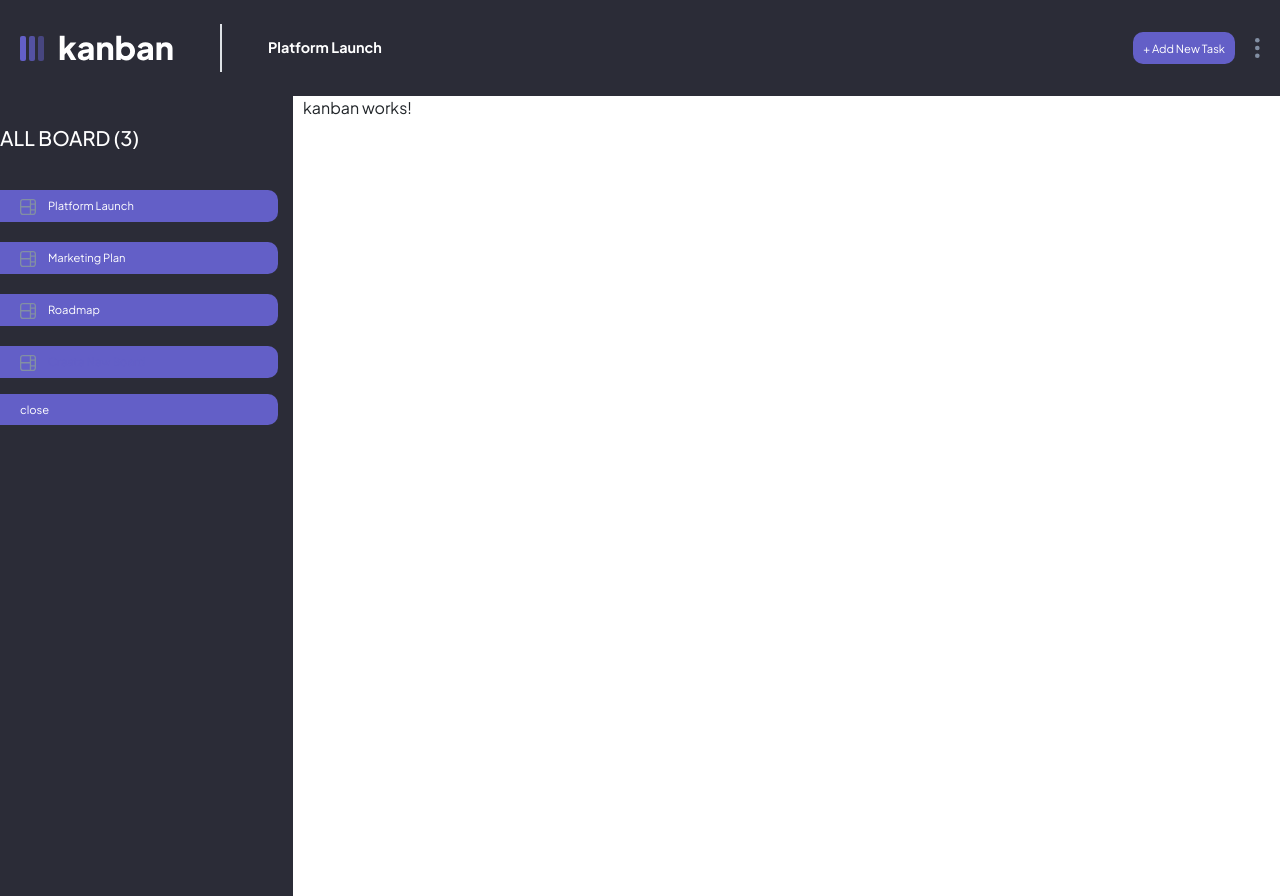
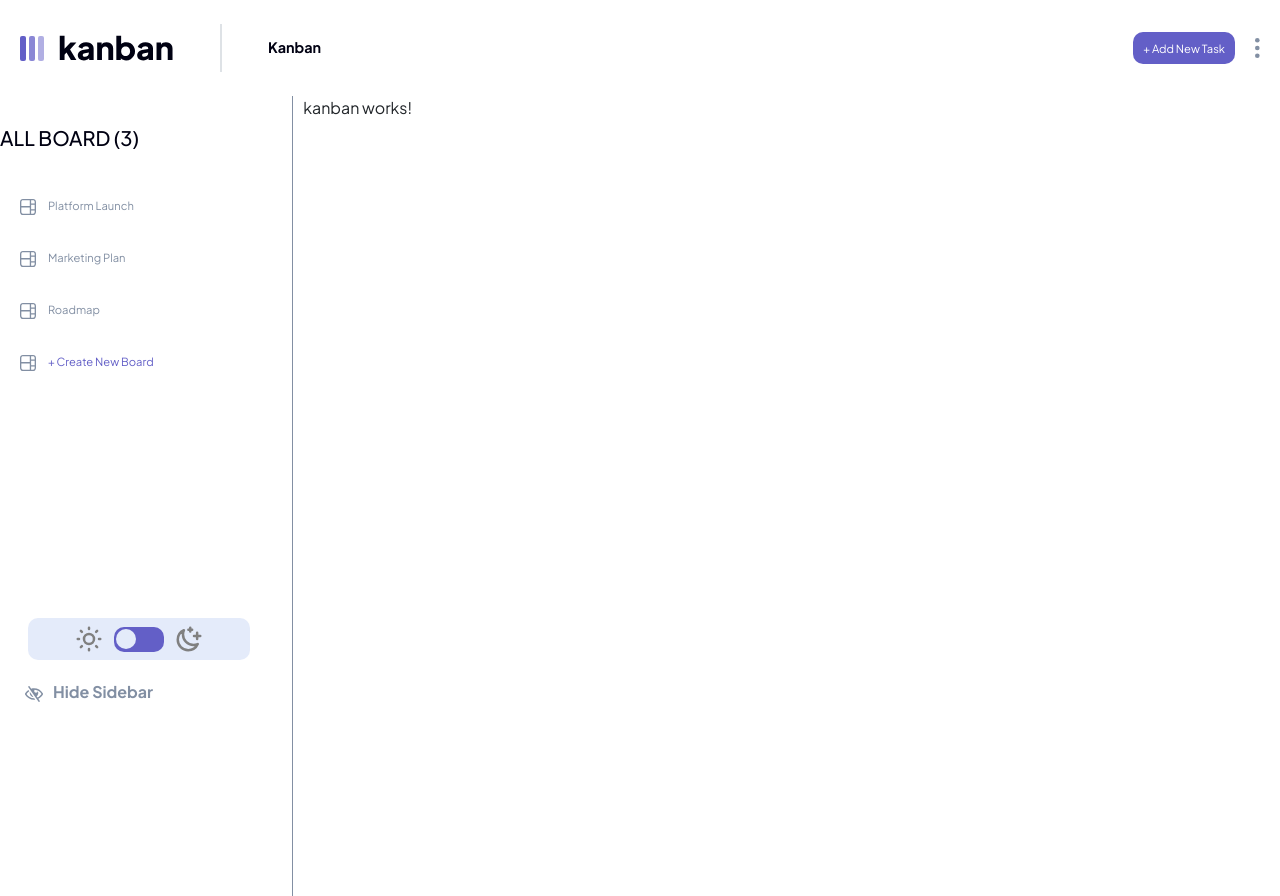
Before and after one commit to Ctato1/kanban-task, an Angular app: page /kanban in a window 1280 px wide. Built offline with nearby package versions, Linux system fonts and the light colour scheme.

Commit message:
add sidebar function

```diff
--- a/src/app/app.component.css
+++ b/src/app/app.component.css
@@ -14,6 +14,7 @@
 /* Sidebar styles */
 .sidebar {
   width: 30%;
+  border-right: 1px solid var(--paragraph-color);
   height: 100vh; /* Full height of the viewport */
   background: var(--header-bg);
   box-sizing: border-box;
@@ -113,6 +114,7 @@
     width: 100%;
     height: auto;
     position: static;
+    border-right: 0px solid transparent;
   }
 
   .main {
--- a/src/app/header/header.component.html
+++ b/src/app/header/header.component.html
@@ -9,7 +9,7 @@
   </svg>
   <div class="border"></div>
   <nav>
-    <h3>Platform Launch
+    <h3>{{ kanbanName || "Kanban" }}
       <svg xmlns="http://www.w3.org/2000/svg" width="9" height="7" viewBox="0 0 9 7" fill="none" (click)="toggleSidebar()">
         <path d="M1 1L5 5L9 1" stroke="#635FC7" stroke-width="2"/>
       </svg>
--- a/src/app/header/header.component.ts
+++ b/src/app/header/header.component.ts
@@ -1,17 +1,24 @@
 import {Component, OnInit} from '@angular/core';
 import {BoardsService} from "../../shared/boards.service";
+import {ActivatedRoute, Router} from "@angular/router";
 
 @Component({
   selector: 'app-header',
   templateUrl: './header.component.html',
   styleUrl: './header.component.css'
 })
-export class HeaderComponent{
+export class HeaderComponent implements OnInit{
 
-  constructor(private boardsService:BoardsService) {
+  kanbanName!:string;
+  constructor(private boardsService:BoardsService,private route:ActivatedRoute,private router:Router) {
   }
   toggleSidebar(){
     this.boardsService.toggleSidebar();
   }
+  ngOnInit() {
+    this.boardsService.route.subscribe(name=>{
+      this.kanbanName = name;
+    })
+  }
 
 }
--- a/src/app/kanban/name/name.component.ts
+++ b/src/app/kanban/name/name.component.ts
@@ -1,10 +1,20 @@
-import { Component } from '@angular/core';
+import {Component, OnInit} from '@angular/core';
+import {ActivatedRoute, Route} from "@angular/router";
+import {BoardsService} from "../../../shared/boards.service";
 
 @Component({
   selector: 'app-name',
   templateUrl: './name.component.html',
   styleUrl: './name.component.css'
 })
-export class NameComponent {
+export class NameComponent implements OnInit{
 
+  constructor(private boardsService: BoardsService,private route:ActivatedRoute) {
+  }
+
+  ngOnInit() {
+    this.route.params.subscribe(res=> {
+      this.boardsService.route.next(res['name'])
+    })
+  }
 }
--- a/src/app/sidebar/sidebar.component.css
+++ b/src/app/sidebar/sidebar.component.css
@@ -1,10 +1,10 @@
 nav {
   padding-right: 15px;
-  color: var(--title-color);
 }
 
 nav h5 {
   padding-top: 30px;
+  color: var(--title-color);
 }
 
 ul {
@@ -24,9 +24,11 @@ li {
   padding-bottom: 7px;
   border-bottom-right-radius: 10px;
   border-top-right-radius: 10px;
+  color: var(--paragraph-color);
 }
-li{
-  background: var(--main-bg);
+li.active{
+  background: var(--main-bg) !important;
+  color: #fff;
 }
 li svg{
   margin-right: 10px;
@@ -35,6 +37,56 @@ ul li:last-child {
   color: var(--main-bg);
 }
 
+.theme-controller{
+  display: flex;
+  align-items: center;
+  justify-content: center;
+  gap: 10px;
+  width: 80%;
+  background: var(--secondary-bg);
+  margin: 30vh auto 0 auto;
+  padding: 6px;
+  border-radius: 10px;
+}
+.theme-controller svg{
+  width: 30px;
+  height: 30px;
+}
+.input-mask{
+  width: 50px;
+  height: 25px;
+  background: var(--main-bg);
+  border-radius: 10px;
+  padding: 2px;
+  cursor: pointer;
+  position: relative;
+}
+.toggle-button{
+  width: 20px;
+  height: 20px;
+  border-radius: 50%;
+  background-color: #E4EBFA;
+  position: absolute;
+  transition: 1.2s ease-in-out;
+}
+.toggle-button.active{
+  position: absolute;
+  top: 2px;
+  right: 2px !important;;
+}
+
+.sidebar-control{
+  cursor: pointer;
+  padding-left: 25px;
+  margin-top: 20px;
+  margin-bottom: 20px;
+}
+.sidebar-control span{
+  margin-left: 10px;
+  color: var(--paragraph-color);
+  font-weight: 700;
+}
+
 @media screen and (min-width: 375px) {
   /*li {*/
   /*  font-size: 1.2rem;*/
--- a/src/app/sidebar/sidebar.component.html
+++ b/src/app/sidebar/sidebar.component.html
@@ -1,7 +1,7 @@
 <nav>
   <h5>ALL BOARD ({{ boards.length }})</h5>
   <ul>
-    <li *ngFor="let name of boards;">
+    <li *ngFor="let name of boards;" (click)="navigateRouter(name)" [class.active]="name == currentBoard">
       <svg xmlns="http://www.w3.org/2000/svg" width="16" height="16" viewBox="0 0 16 16" fill="none">
         <path fill-rule="evenodd" clip-rule="evenodd"
               d="M0.846133 0.846133C0.304363 1.3879 0 2.12271 0 2.88889V13.1111C0 13.8773 0.304363 14.6121 0.846133 15.1538C1.3879 15.6957 2.12271 16 2.88889 16H13.1111C13.8773 16 14.6121 15.6957 15.1538 15.1538C15.6957 14.6121 16 13.8773 16 13.1111V2.88889C16 2.12271 15.6957 1.3879 15.1538 0.846133C14.6121 0.304363 13.8773 0 13.1111 0H2.88889C2.12271 0 1.3879 0.304363 0.846133 0.846133ZM1.33333 13.1111V8.44448H9.77781V14.6667H2.88889C2.03022 14.6667 1.33333 13.9698 1.33333 13.1111ZM9.77781 7.11111V1.33333H2.88889C2.47633 1.33333 2.08067 1.49723 1.78895 1.78895C1.49723 2.08067 1.33333 2.47633 1.33333 2.88889V7.11111H9.77781ZM11.1111 5.77778H14.6667V10.2222H11.1111V5.77778ZM14.6667 11.5555H11.1111V14.6667H13.1111C13.5236 14.6667 13.9194 14.5028 14.2111 14.2111C14.5028 13.9194 14.6667 13.5236 14.6667 13.1111V11.5555ZM14.6667 2.88889V4.44445H11.1111V1.33333H13.1111C13.5236 1.33333 13.9194 1.49723 14.2111 1.78895C14.5028 2.08067 14.6667 2.47633 14.6667 2.88889Z"
@@ -15,7 +15,39 @@
               d="M0.846133 0.846133C0.304363 1.3879 0 2.12271 0 2.88889V13.1111C0 13.8773 0.304363 14.6121 0.846133 15.1538C1.3879 15.6957 2.12271 16 2.88889 16H13.1111C13.8773 16 14.6121 15.6957 15.1538 15.1538C15.6957 14.6121 16 13.8773 16 13.1111V2.88889C16 2.12271 15.6957 1.3879 15.1538 0.846133C14.6121 0.304363 13.8773 0 13.1111 0H2.88889C2.12271 0 1.3879 0.304363 0.846133 0.846133ZM1.33333 13.1111V8.44448H9.77781V14.6667H2.88889C2.03022 14.6667 1.33333 13.9698 1.33333 13.1111ZM9.77781 7.11111V1.33333H2.88889C2.47633 1.33333 2.08067 1.49723 1.78895 1.78895C1.49723 2.08067 1.33333 2.47633 1.33333 2.88889V7.11111H9.77781ZM11.1111 5.77778H14.6667V10.2222H11.1111V5.77778ZM14.6667 11.5555H11.1111V14.6667H13.1111C13.5236 14.6667 13.9194 14.5028 14.2111 14.2111C14.5028 13.9194 14.6667 13.5236 14.6667 13.1111V11.5555ZM14.6667 2.88889V4.44445H11.1111V1.33333H13.1111C13.5236 1.33333 13.9194 1.49723 14.2111 1.78895C14.5028 2.08067 14.6667 2.47633 14.6667 2.88889Z"
               fill="#828FA3"/>
       </svg>
-      Create New Board</li>
+      + Create New Board
+    </li>
   </ul>
-  <li (click)="toggleSidebar()">close</li>
+
+
+  <div  class="theme-controller">
+    <svg viewBox="0 0 24 24" fill="none" xmlns="http://www.w3.org/2000/svg">
+      <g id="SVGRepo_bgCarrier" stroke-width="0"></g>
+      <g id="SVGRepo_tracerCarrier" stroke-linecap="round" stroke-linejoin="round"></g>
+      <g id="SVGRepo_iconCarrier">
+        <path
+          d="M12 3V4M12 20V21M4 12H3M6.31412 6.31412L5.5 5.5M17.6859 6.31412L18.5 5.5M6.31412 17.69L5.5 18.5001M17.6859 17.69L18.5 18.5001M21 12H20M16 12C16 14.2091 14.2091 16 12 16C9.79086 16 8 14.2091 8 12C8 9.79086 9.79086 8 12 8C14.2091 8 16 9.79086 16 12Z"
+          stroke="#808080" stroke-width="2" stroke-linecap="round" stroke-linejoin="round"></path>
+      </g>
+    </svg>
+    <div class="input-mask"  (click)="toggleTheme()">
+      <div class="toggle-button" [class.active]="isDark"></div>
+    </div>
+
+    <svg viewBox="0 0 24 24" fill="none" xmlns="http://www.w3.org/2000/svg">
+      <g id="SVGRepo_bgCarrier" stroke-width="0"></g>
+      <g id="SVGRepo_tracerCarrier" stroke-linecap="round" stroke-linejoin="round"></g>
+      <g id="SVGRepo_iconCarrier">
+        <path
+          d="M13 6V3M18.5 12V7M14.5 4.5H11.5M21 9.5H16M15.5548 16.8151C16.7829 16.8151 17.9493 16.5506 19 16.0754C17.6867 18.9794 14.7642 21 11.3698 21C6.74731 21 3 17.2527 3 12.6302C3 9.23576 5.02061 6.31331 7.92462 5C7.44944 6.05072 7.18492 7.21708 7.18492 8.44523C7.18492 13.0678 10.9322 16.8151 15.5548 16.8151Z"
+          stroke="#808080" stroke-width="2" stroke-linecap="round" stroke-linejoin="round"></path>
+      </g>
+    </svg>
+  </div>
+  <div class="sidebar-control" (click)="toggleSidebar()">
+    <svg xmlns="http://www.w3.org/2000/svg" width="18" height="16" viewBox="0 0 18 16" fill="none">
+      <path fill-rule="evenodd" clip-rule="evenodd" d="M17.7923 8.76153C16.7538 10.5238 15.1854 11.941 13.3062 12.8081L14.8099 14.9563C14.9286 15.1259 14.8874 15.3598 14.7177 15.4785L14.0697 15.9322C13.9 16.051 13.6662 16.0097 13.5474 15.84L3.19013 1.04373C3.07135 0.874074 3.11263 0.64023 3.28229 0.521481L3.93032 0.067825C4.09998 -0.050956 4.33382 -0.00967486 4.45257 0.159981L6.18775 2.63888C7.08163 2.38573 8.02525 2.25001 9 2.25001C12.7456 2.25001 16.0311 4.24982 17.7923 7.23847C18.0692 7.7084 18.0692 8.2916 17.7923 8.76153ZM1.50001 8C2.99714 10.5406 5.79513 12.25 9 12.25C9.07946 12.2499 9.15892 12.2487 9.23834 12.2465L10.239 13.676C9.82784 13.7253 9.4141 13.75 9 13.75C5.25438 13.75 1.96889 11.7502 0.207702 8.76156C-0.069234 8.29163 -0.069234 7.7084 0.207702 7.23847C0.997544 5.89816 2.09379 4.75732 3.4001 3.90623L4.26076 5.13569C3.12813 5.86432 2.17986 6.84635 1.50001 8ZM8.52194 11.2231C6.00685 10.9415 4.26532 8.50791 4.86788 6.00303L8.52194 11.2231ZM9.74494 3.78104C12.6351 4.02282 15.1201 5.65835 16.5 8C15.5721 9.57456 14.1446 10.8297 12.4302 11.5566L11.596 10.3649C13.2731 9.06931 13.7072 6.7886 12.75 4.99869L12.75 5C12.75 5.9665 11.9665 6.75 11 6.75C10.0335 6.75 9.25 5.9665 9.25 5C9.25 4.52594 9.43881 4.09619 9.74494 3.78104Z" fill="#828FA3"/>
+    </svg>
+    <span>Hide Sidebar</span>
+  </div>
 </nav>
--- a/src/app/sidebar/sidebar.component.ts
+++ b/src/app/sidebar/sidebar.component.ts
@@ -1,5 +1,6 @@
 import {Component,OnInit} from '@angular/core';
 import {BoardsService} from "../../shared/boards.service";
+import {Router} from "@angular/router";
 
 @Component({
   selector: 'app-sidebar',
@@ -8,16 +9,32 @@ import {BoardsService} from "../../shared/boards.service";
 })
 export class SidebarComponent implements OnInit {
   boards!: string[];
+  currentBoard!:string;
+  isDark!:boolean;
 
-  constructor(private boardsService: BoardsService) {
+  constructor(private boardsService: BoardsService,private router:Router) {
   }
 
   ngOnInit() {
     this.boards = this.boardsService.getAllName();
-    console.log(this.boards)
-    document.documentElement.setAttribute('data-theme', 'dark');
+    this.boardsService.route.subscribe(name=>{
+      this.currentBoard = name;
+    })
+  }
+  navigateRouter(name:string){
+      this.router.navigate([`kanban/${name}`])
+      // this.boardsService.route.next(name);
+  }
+  toggleTheme(){
+   this.isDark = !this.isDark;
+   if(this.isDark){
+     document.documentElement.setAttribute('data-theme', 'dark');
+   }else{
+     document.documentElement.setAttribute('data-theme', 'light');
+   }
   }
   toggleSidebar(){
     this.boardsService.toggleSidebar();
+
   }
 }
--- a/src/shared/boards.service.ts
+++ b/src/shared/boards.service.ts
@@ -9,6 +9,7 @@ interface BoardsServiceProps{
 
 export class BoardsService {
   showBoard = new BehaviorSubject<boolean>(true);
+  route = new BehaviorSubject<string>("");
 
   boards:BoardsServiceProps[] = [
     {
--- a/src/styles.css
+++ b/src/styles.css
@@ -6,12 +6,13 @@
   margin: 0;
   box-sizing: border-box;
   font-family: "Plus Jakarta Sans", sans-serif;
+  transition: .2s ease-in-out;
 }
 
 :root {
   --header-bg: #FFF;
+  --secondary-bg:#E4EBFA;
   --main-bg: #635FC7;
-  --secondary-bg: #A8A4FF;
   --title-color:#000112;
   --paragraph-color:#828FA3;
   --btn-d:#635FC7;
@@ -19,8 +20,8 @@
 }
 [data-theme="dark"]{
   --header-bg: #2B2C37;
+  --secondary-bg: #20212C;
   --main-bg: #635FC7;
-  --secondary-bg: #A8A4FF;
   --title-color:#FFF;
   --paragraph-color:#828FA3;
   --btn-d:#635FC7;
```
